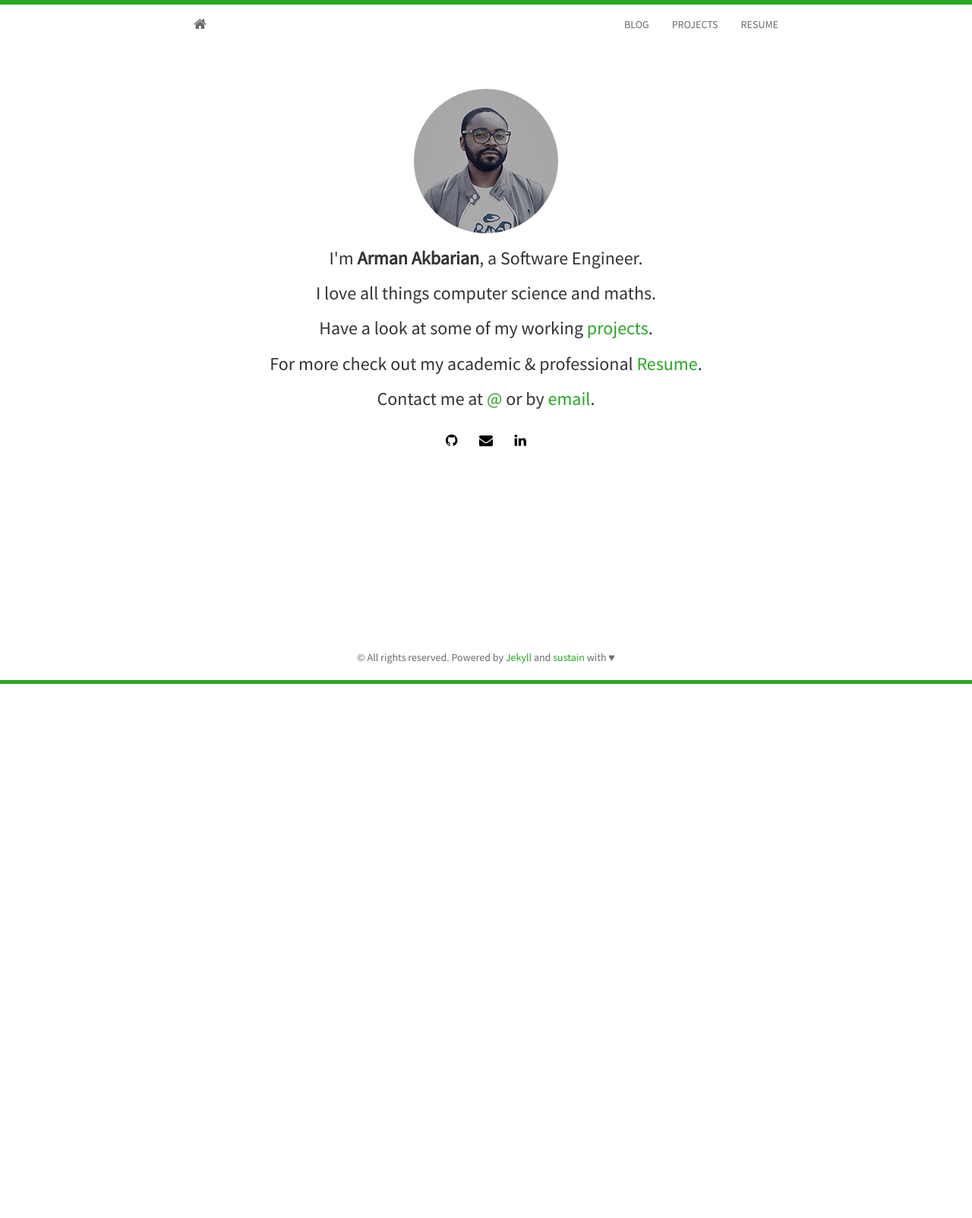
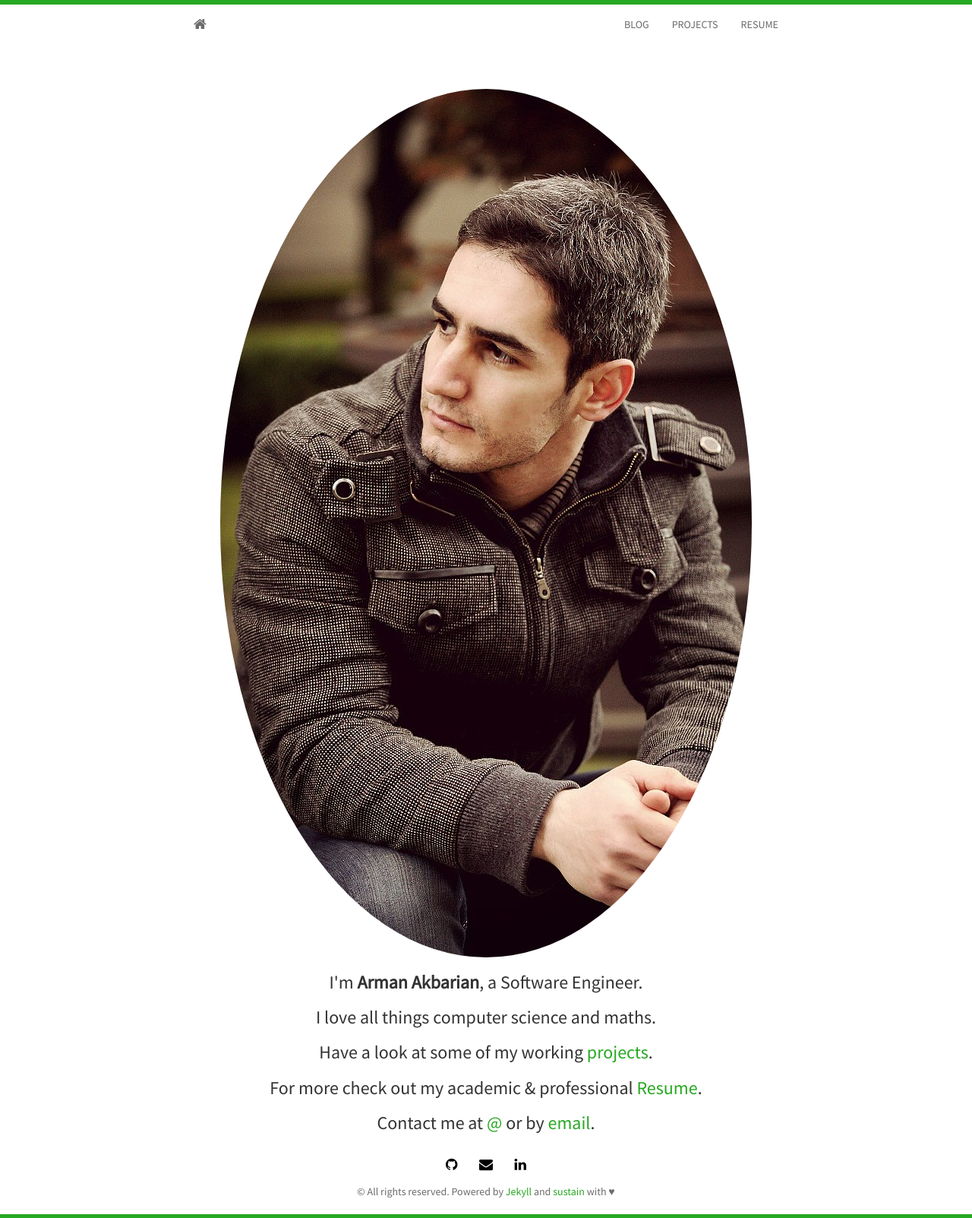
Before and after one commit to rmanak/rmanak.github.io, a Jekyll site: the page built from index.html, in a window 1280 px wide. Shown: the whole page at 76% size. Built offline with Jekyll 4.4.1, drawn with Linux system fonts in a browser that asks for light colours; nearby versions of some CDN libraries; the list of posts is cut into pages by our own code; before the commit the page ends 900 px from its top, so only the background shows below that.

Commit message:
profile fix

```diff
--- a/_config.yml
+++ b/_config.yml
@@ -12,11 +12,11 @@
 
 # edit here to achieve your personal greatness
 url: http://rmanak.github.io/
-baseurl: /sustain/
+#baseurl:
 title: Arman Akbarian
 author: Arman Akbarian
 description: Personal website and resume
-avatar: profile.png
+avatar: profile.jpg
 email: arman2@gmail.com
 github: rmanak # username
 #twitter: username
@@ -24,7 +24,7 @@
 #stackoverflow: username   #e.g: users/2735833/proton1h1
 #Comment out if you don't want disqus
 disqus: username
-google_analytics: UA-69391421-1
+#google_analytics: UA-69391421-1
 
 
 # needed for travis-ci build
```
Also changed, not shown: static/img/profile.jpg (added), static/img/profile.png (deleted).
